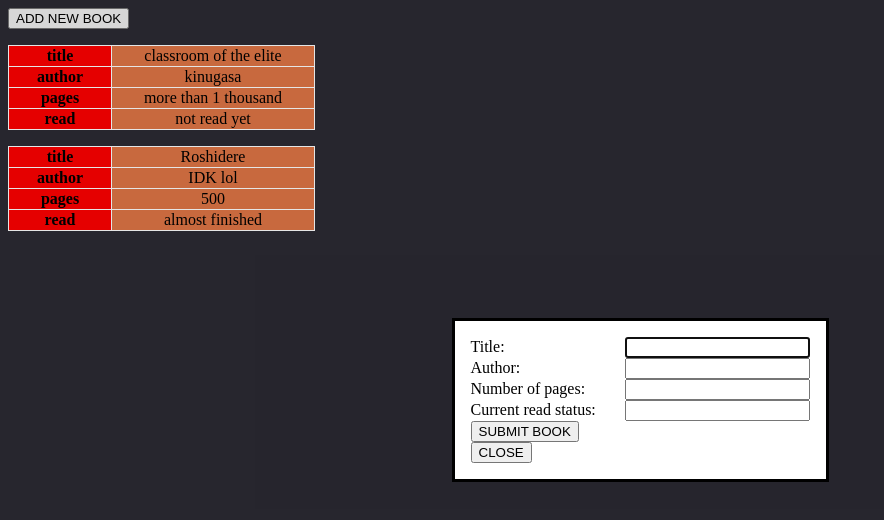
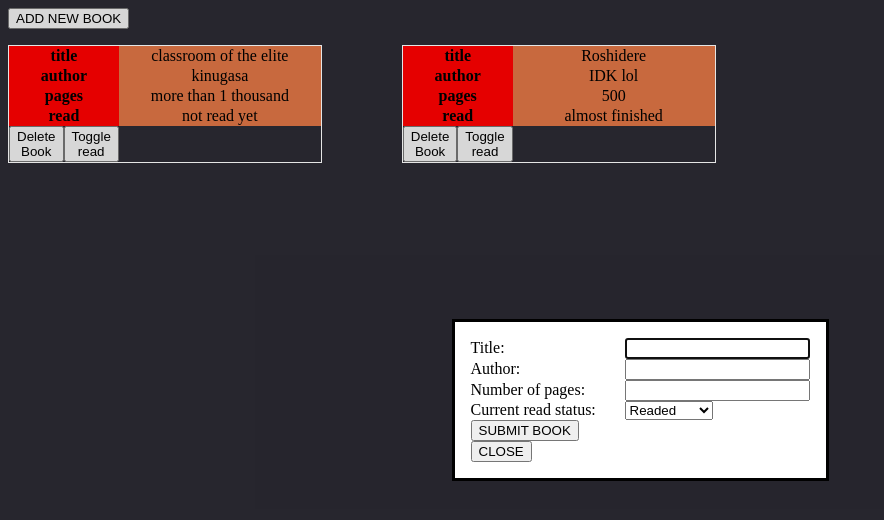
Before and after one commit to Muze32/Library, a plain HTML site: page index.html in a window 1280 px wide. Both pictures are taken after a click on the button "ADD NEW BOOK". Shown: the whole page, without its empty margins (0-884 px from the left). Drawn offline with Linux system fonts and the light colour scheme.

Commit message:
Add buttons to delete, toggle and submit books
Add a button to delete and change the read status in each book table.
Also, add functionality to the submit button in add book dialog.

```diff
--- a/index.html
+++ b/index.html
@@ -10,6 +10,7 @@
 
 <body>
     <button id="show">ADD NEW BOOK</button>
+    <div id="container"></div>
     <dialog>
         <form action="">
             <div>
@@ -26,7 +27,10 @@
             </div>
             <div>
                 <label for="read">Current read status: </label>
-                <input type="text" id="read" name="readStatus">
+                <select name="readStatus" id="read">
+                    <option value="Readed" selected>Readed</option>
+                    <option value="Not readed">Not readed</option>
+                </select>
             </div>
             <button type="submit" id="submit">SUBMIT BOOK</button>
         </form>
--- a/script.js
+++ b/script.js
@@ -17,16 +17,13 @@ function addBookToLibrary (title, author, pages, read) {
 }
 
 addBookToLibrary('classroom of the elite', 'kinugasa', 'more than 1 thousand', 'not read yet');
-
 addBookToLibrary('Roshidere', 'IDK lol', '500', 'almost finished');
 
-const body = document.querySelector('body');
-const container = document.createElement('div');
-body.appendChild(container);
-
+const container = document.querySelector('#container');
 
 function showBooks (library) {
     container.textContent = '';
+    let i = 0;
 
     for (book of library) {
         const table = document.createElement('table');
@@ -48,9 +45,33 @@ function showBooks (library) {
                 table.appendChild(row);
             }
         }
+
+        // Create bottom row to set buttons
+        const bottomRow = document.createElement('tr');
+        const deleteButton = document.createElement('button');
+        const toggleButton = document.createElement('button');
+
+        deleteButton.textContent = 'Delete Book';
+        deleteButton.setAttribute('id', `${i}`);
+        i++;
+        toggleButton.textContent = 'Toggle read';
+        bottomRow.appendChild(deleteButton);
+        bottomRow.appendChild(toggleButton);
+        bottomRow.setAttribute('class', 'bottomRow');
+        table.appendChild(bottomRow);
         container.appendChild(table);
+
+        deleteButton.addEventListener('click', (e) => {
+            e.target.parentNode.parentNode.remove();
+            myLibrary.splice(e.target.id, 1);
+        })
+
+        toggleButton.addEventListener('click', (e) => {
+            console.log(e.target.parentNode);
+        })
     }
 }
+
 
 showBooks(myLibrary);
 
@@ -73,3 +94,14 @@ showButton.addEventListener('click', () => {
 closeButton.addEventListener('click', () => {
     dialog.close();
 })
+
+form.addEventListener('submit', (e) => {
+    e.preventDefault();
+    addBookToLibrary(titleName.value, authorName.value, numberPages.value, read.value);
+    dialog.close();
+    titleName.value = '';
+    authorName.value = '';
+    numberPages.value = '';
+    read.value = '';
+    showBooks(myLibrary);
+})
--- a/style.css
+++ b/style.css
@@ -3,7 +3,12 @@ body {
     color: white;
 }
 
-table, th, td {
+#container {
+    display: flex;
+    gap: 5rem;
+}
+
+table{
     border: 1px solid white;
     border-collapse: collapse;
 }
@@ -25,6 +30,10 @@ table {
     margin-top: 1rem;
 }
 
+.bottomRow {
+    display: flex;
+}
+
 /*****FORM*******/
 
 label {
```
